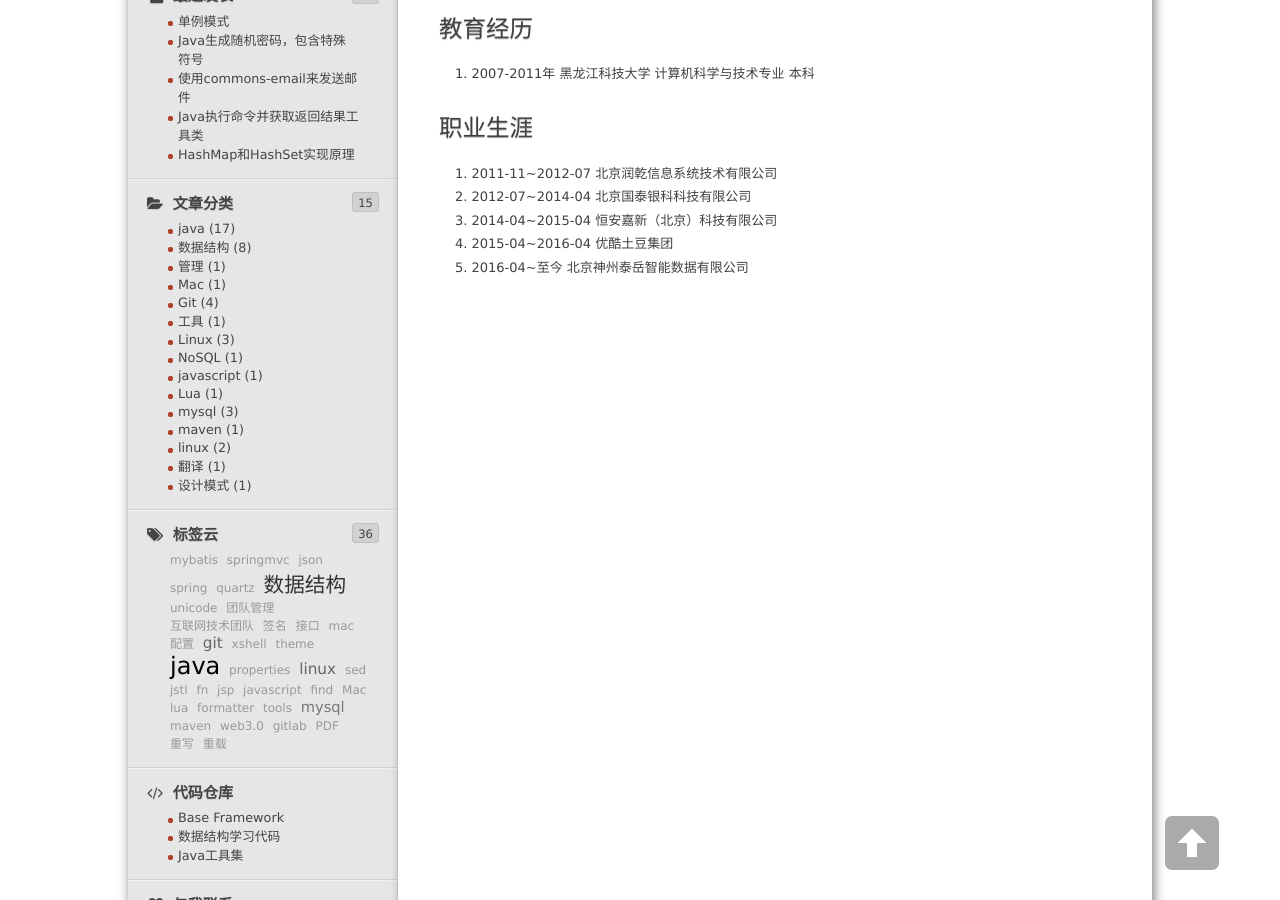
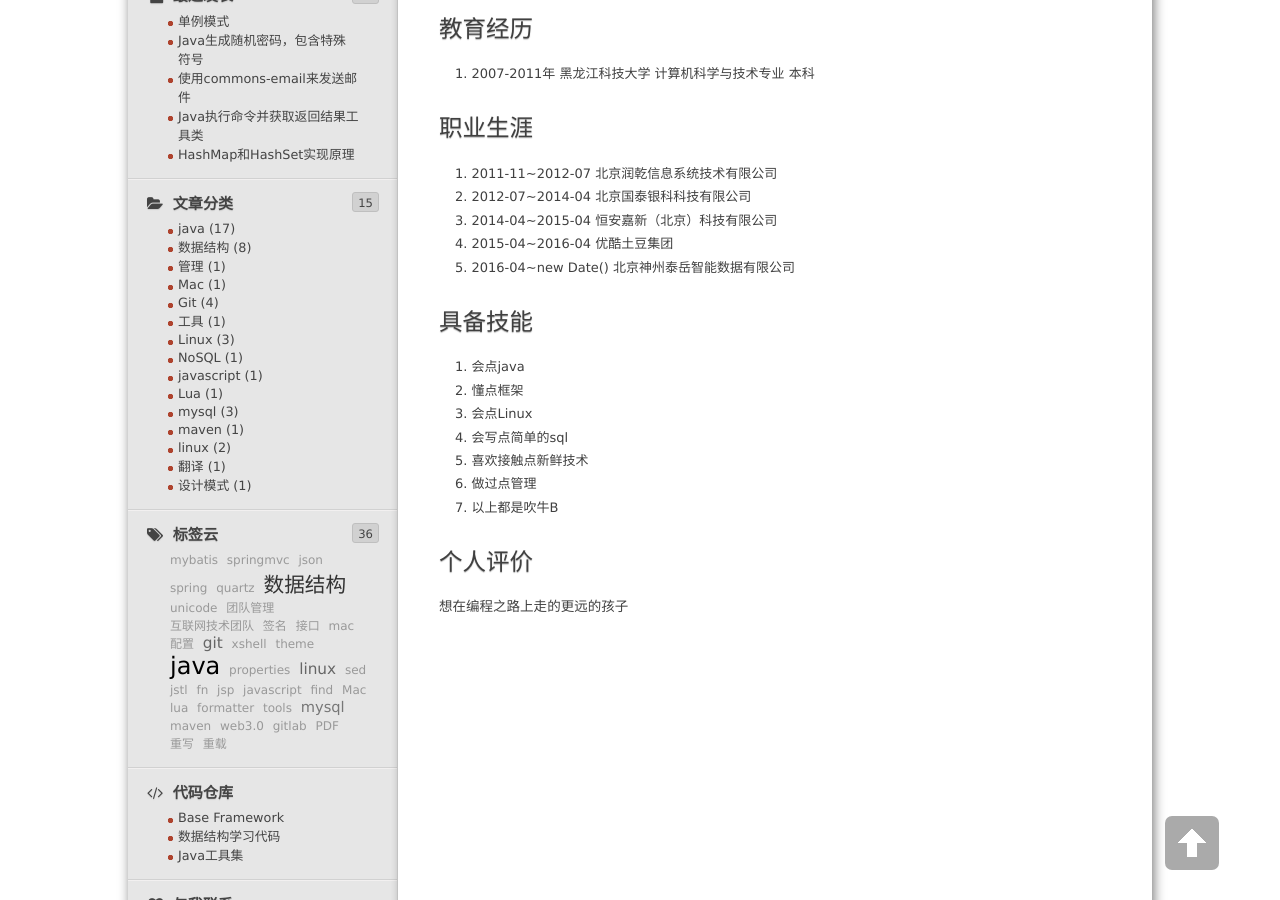
Before and after one commit to xuhf/xuhf.github.com, a Jekyll site: the page built from resumes.md, in a window 1280 px wide and 900 px high, scrolled down 250 px. Built offline with Jekyll 4.4.1, drawn with Linux system fonts in a browser that asks for light colours; nearby versions of some CDN libraries; library files that are not in the unit come from our copies; comment, search, counter and statistics services are not loaded.

Commit message:
个人简介

```diff
--- a/resumes.md
+++ b/resumes.md
@@ -12,8 +12,22 @@
 
 ## 职业生涯
 
-1. 2011-11~2012-07 北京润乾信息系统技术有限公司
-2. 2012-07~2014-04 北京国泰银科科技有限公司
-3. 2014-04~2015-04 恒安嘉新（北京）科技有限公司
-4. 2015-04~2016-04 优酷土豆集团
-5. 2016-04~至今 北京神州泰岳智能数据有限公司
+1. 2011-11~2012-07     北京润乾信息系统技术有限公司
+2. 2012-07~2014-04     北京国泰银科科技有限公司
+3. 2014-04~2015-04     恒安嘉新（北京）科技有限公司
+4. 2015-04~2016-04     优酷土豆集团
+5. 2016-04~new Date()  北京神州泰岳智能数据有限公司
+
+## 具备技能
+
+1. 会点java
+2. 懂点框架
+3. 会点Linux
+4. 会写点简单的sql
+5. 喜欢接触点新鲜技术
+6. 做过点管理
+7. 以上都是吹牛B
+
+## 个人评价
+
+想在编程之路上走的更远的孩子
```
